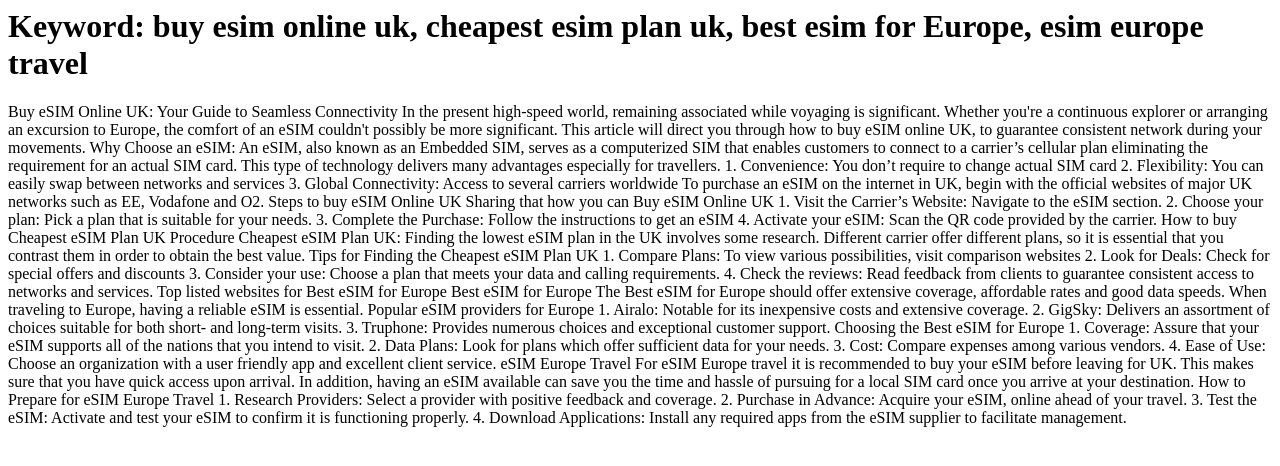
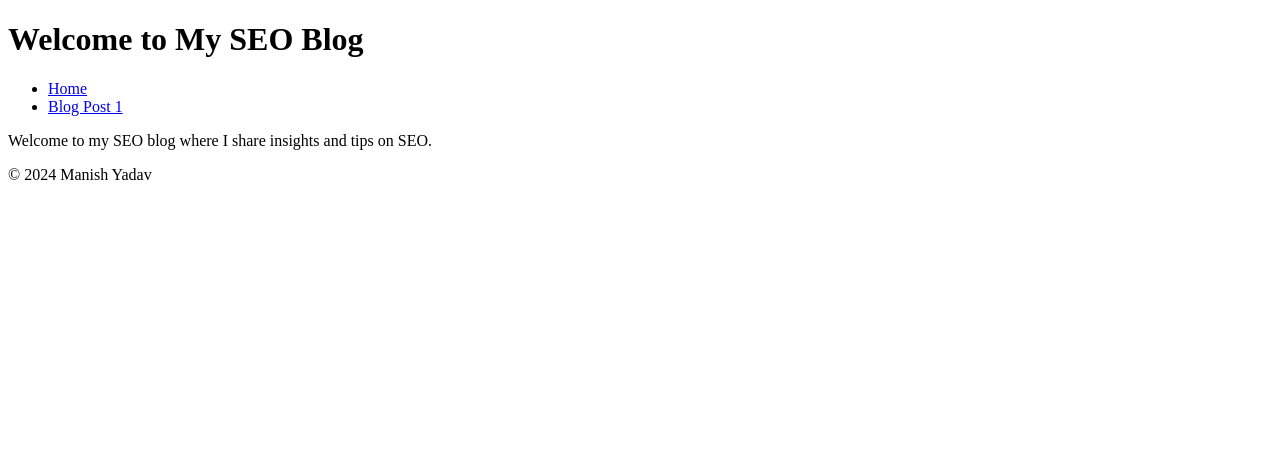
Before and after one commit to esimcardsuk/test1, a plain HTML site: page index.html in a window 1280 px wide. Drawn offline with Linux system fonts and the light colour scheme.

Commit message:
Update index.html

```diff
--- a/index.html
+++ b/index.html
@@ -1,43 +1,27 @@
-<h1>Keyword: buy esim online uk, cheapest esim plan uk, best esim for Europe, esim europe travel</h1>
-<p>Buy eSIM Online UK: Your Guide to Seamless Connectivity
-In the present high-speed world, remaining associated while voyaging is significant. Whether you're a continuous explorer or arranging an excursion to Europe, the comfort of an eSIM couldn't possibly be more significant. This article will direct you through how to buy eSIM online UK, to guarantee consistent network during your movements.
-Why Choose an eSIM:
-An eSIM, also known as an Embedded SIM, serves as a computerized SIM that enables customers to connect to a carrier’s cellular plan eliminating the requirement for an actual SIM card. This type of technology delivers many advantages especially for travellers.
-1.     Convenience: You don’t require to change actual SIM card
-2.     Flexibility: You can easily swap between networks and services
-3.     Global Connectivity: Access to several carriers worldwide
-To purchase an eSIM on the internet in UK, begin with the official websites of major UK networks such as EE, Vodafone and O2.
-Steps to buy eSIM Online UK
-Sharing that how you can Buy eSIM Online UK
-1. 	Visit the Carrier’s Website: Navigate to the eSIM section.
-2. 	Choose your plan: Pick a plan that is suitable for your needs.
-3. 	Complete the Purchase: Follow the instructions to get an eSIM
-4. 	Activate your eSIM: Scan the QR code provided by the carrier.
-
-How to buy Cheapest eSIM Plan UK Procedure
-Cheapest eSIM Plan UK:
-Finding the lowest eSIM plan in the UK involves some research. Different carrier offer different plans, so it is essential that you contrast them in order to obtain the best value.
-Tips for Finding the Cheapest eSIM Plan UK
-1.      Compare Plans: To view various possibilities, visit comparison websites
-2.      Look for Deals: Check for special offers and discounts
-3.      Consider your use: Choose a plan that meets your data and calling requirements.
-4.      Check the reviews: Read feedback from clients to guarantee consistent access to networks and services.
-Top listed websites for Best eSIM for Europe
-Best eSIM for Europe
-The Best eSIM for Europe should offer extensive coverage, affordable rates and good data speeds. When traveling to Europe, having a reliable eSIM is essential.
-Popular eSIM providers for Europe
-1.      Airalo: Notable for its inexpensive costs and extensive coverage.
-2.      GigSky: Delivers an assortment of choices suitable for both short- and long-term visits.
-3.      Truphone: Provides numerous choices and exceptional customer support.
-Choosing the Best eSIM for Europe
-1.     Coverage: Assure that your eSIM supports all of the nations that you intend to visit.
-2.     Data Plans: Look for plans which offer sufficient data for your needs.
-3.     Cost: Compare expenses among various vendors.
-4.     Ease of Use: Choose an organization with a user friendly app and excellent client service.
-eSIM Europe Travel
-For eSIM Europe travel it is recommended to buy your eSIM before leaving for UK. This makes sure that you have quick access upon arrival. In addition, having an eSIM available can save you the time and hassle of pursuing for a local SIM card once you arrive at your destination.
-How to Prepare for eSIM Europe Travel
-1.  	Research Providers: Select a provider with positive feedback and coverage.
-2.  	Purchase in Advance: Acquire your eSIM, online ahead of your travel.
-3.  	Test the eSIM: Activate and test your eSIM to confirm it is functioning properly.
-4.  	Download Applications: Install any required apps from the eSIM supplier to facilitate management.</p>
+<!DOCTYPE html>
+<html lang="en">
+<head>
+    <meta charset="UTF-8">
+    <meta name="viewport" content="width=device-width, initial-scale=1.0">
+    <title>My SEO Blog</title>
+    <link rel="stylesheet" href="styles.css">
+</head>
+<body>
+    <header>
+        <h1>Welcome to My SEO Blog</h1>
+        <nav>
+            <ul>
+                <li><a href="index.html">Home</a></li>
+                <li><a href="blog1.html">Blog Post 1</a></li>
+                <!-- Add more links if needed -->
+            </ul>
+        </nav>
+    </header>
+    <main>
+        <p>Welcome to my SEO blog where I share insights and tips on SEO.</p>
+    </main>
+    <footer>
+        <p>&copy; 2024 Manish Yadav</p>
+    </footer>
+</body>
+</html>
```
